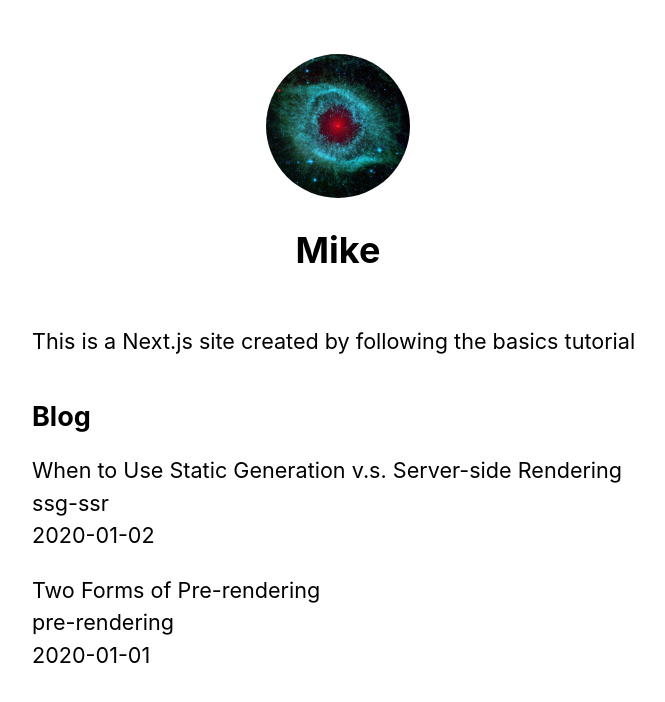
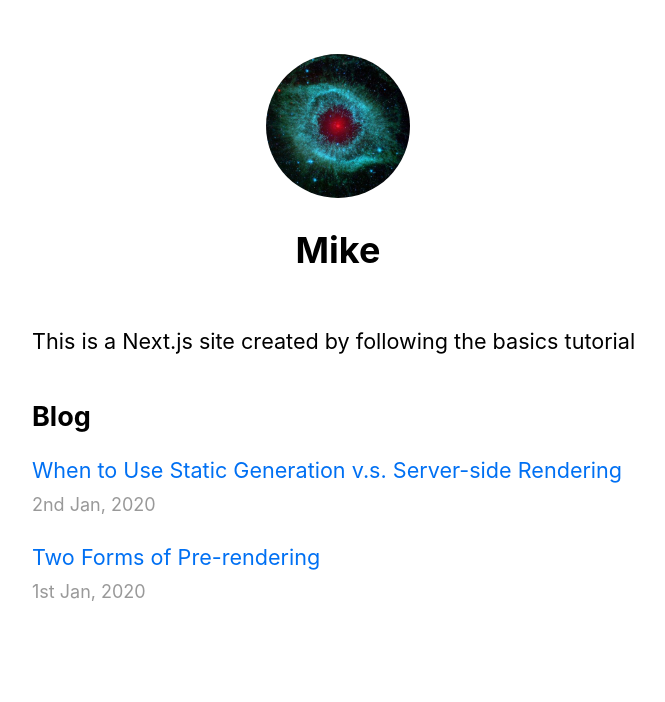
Before and after one commit to NRoboto/nextjs-tutorial-blog, a Next.js app: page / in a window 1280 px wide. Shown: the top 702 px of the page, without its empty margins (302-967 px from the left). Built offline with nearby package versions, Linux system fonts and the light colour scheme.

Commit message:
Add links and styling to index page

```diff
--- a/pages/index.js
+++ b/pages/index.js
@@ -1,5 +1,6 @@
 import Head from "next/head";
 import Link from "next/link";
+import { Date } from "../components/date";
 import Layout, { siteTitle } from "../components/layout";
 import { getSortedPostsData } from "../lib/posts";
 import utilStyles from "../styles/utils.module.css";
@@ -17,11 +18,11 @@
       <ul className={utilStyles.list}>
         {allPostsData.map(({ id, date, title }) => (
           <li className={utilStyles.listItem} key={id}>
-            {title}
+            <Link href={`/posts/${id}`}>{title}</Link>
             <br />
-            {id}
-            <br />
-            {date}
+            <small className={utilStyles.lightText}>
+              <Date dateString={date} />
+            </small>
           </li>
         ))}
       </ul>
```
